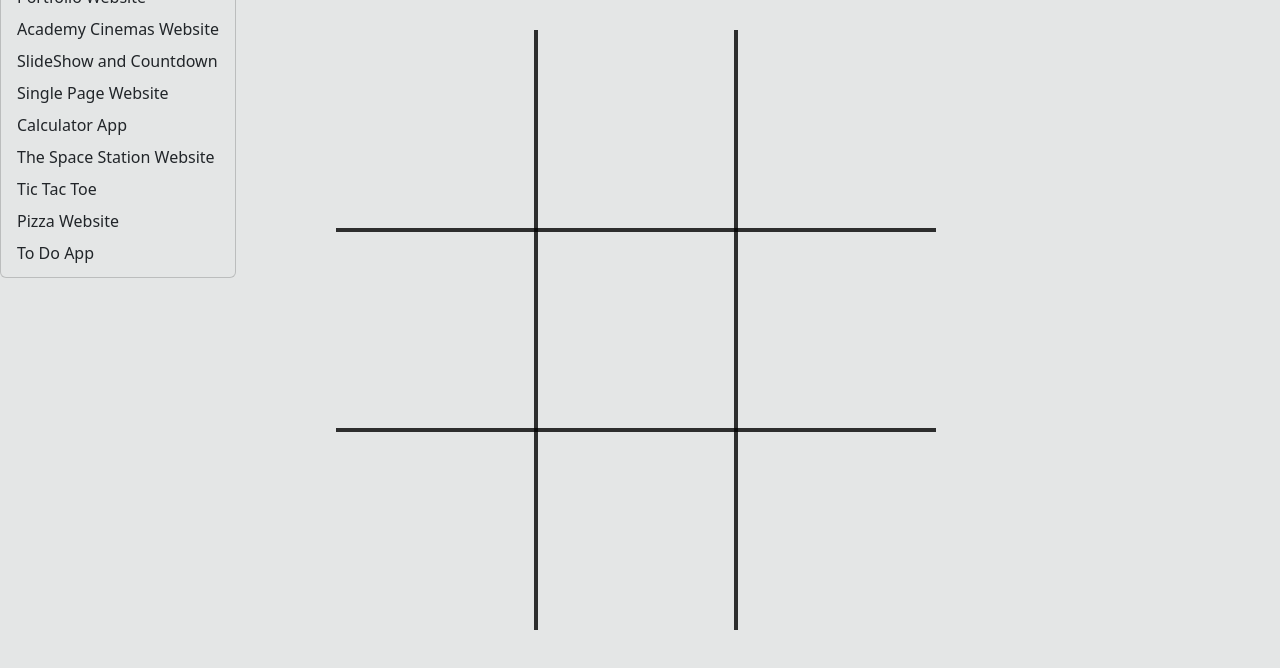
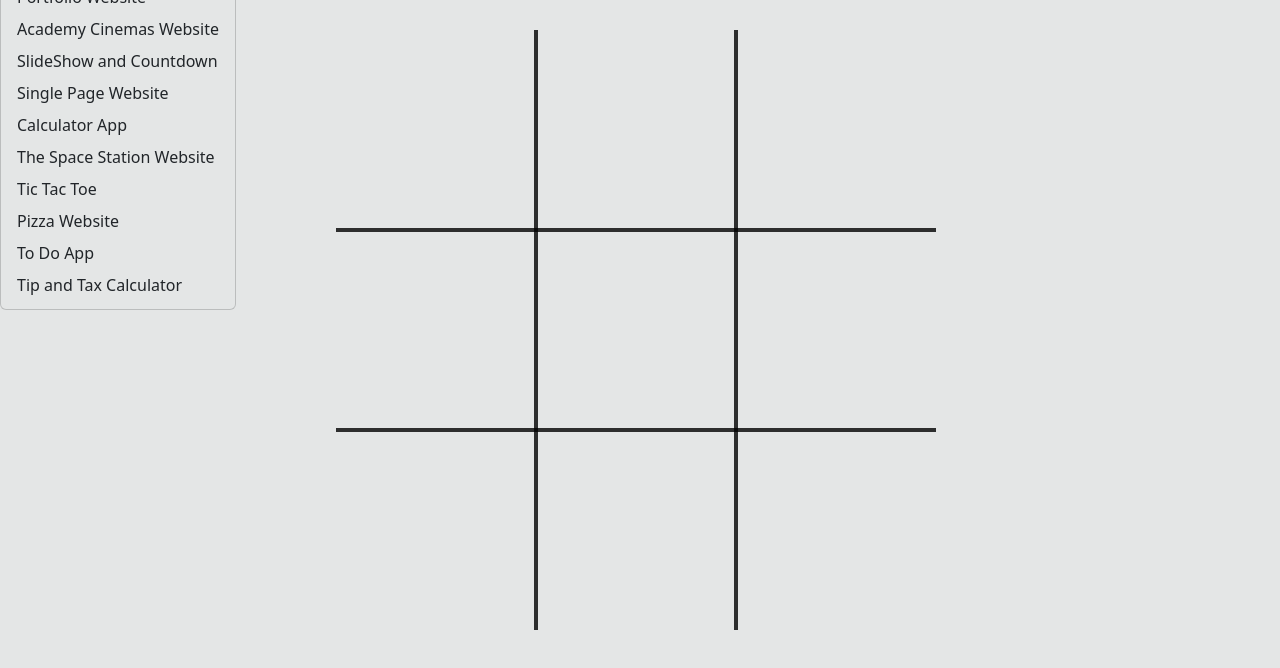
Before and after one commit to EvanM02/Tic_Tac_Toe, a plain HTML site: page index.html in a window 1280 px wide. Both pictures are taken after a click on the button "Websites". Shown: the part 68-736 px from the top of the page. Drawn offline with nearby package versions, Linux system fonts and the light colour scheme.

Commit message:
Adding Tip and Tax Calculator project
Adding it to the navigation drop down menu

```diff
--- a/index.html
+++ b/index.html
@@ -28,9 +28,10 @@
             <li><a class="dropdown-item" href="https://evanm02.github.io/Single_page_Website/"  >Single Page Website</a></li>
             <li><a class="dropdown-item" href="https://evanm02.github.io/Calculator_App/"  >Calculator App</a></li>
             <li><a class="dropdown-item" href="https://evanm02.github.io/The_Space_Station/"  >The Space Station Website</a></li>
-			<li><a class="dropdown-item" href="https://evanm02.github.io/Tic_Tac_Toe/"  >Tic Tac Toe</a></li>
+	    <li><a class="dropdown-item" href="https://evanm02.github.io/Tic_Tac_Toe/"  >Tic Tac Toe</a></li>
             <li><a class="dropdown-item" href="https://evanm02.github.io/Pizza_Website/"  >Pizza Website</a></li>
             <li><a class="dropdown-item" href="https://evanm02.github.io/To_Do_App/"  >To Do App</a></li>
+	    <li><a class="dropdown-item" href="https://evanm02.github.io/Tip_and_Tax_Calculator/"  >Tip and Tax Calculator</a></li>
             </ul>
     </div>
 <!--END OF DROP DOWN MENU-->
```
